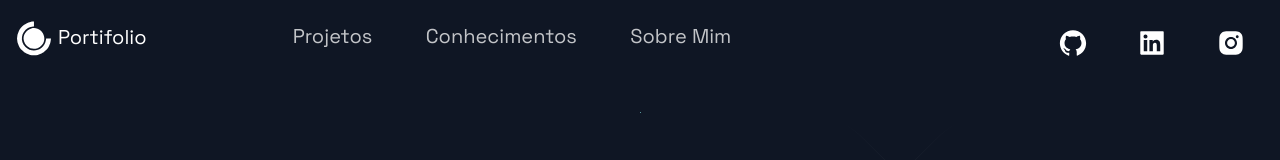
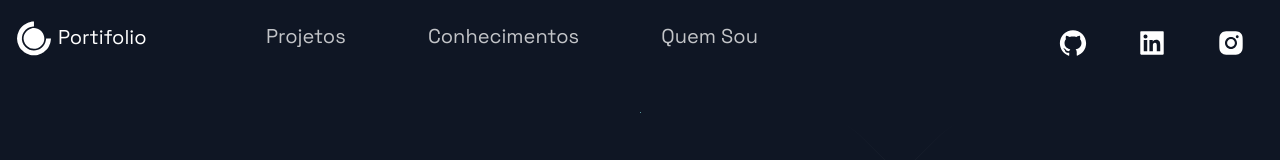
Before and after one commit to kbaths/portfolio_website, a Next.js app: page / in a window 1280 px wide. Shown: the top 160 px of the page. Built offline with nearby package versions, Linux system fonts and the light colour scheme.

Commit message:
header update

```diff
--- a/src/components/Header/Header.js
+++ b/src/components/Header/Header.js
@@ -28,18 +28,18 @@ const Header = () =>  (
       </li>
       <li>
         <Link href="#about">
-          <NavLink>Sobre Mim</NavLink>
+          <NavLink>Quem Sou</NavLink>
         </Link>
       </li>
     </Div2>
     <Div3>
-      <SocialIcons href='https://github.com'>
+      <SocialIcons href="https://github.com/kbaths"  target="_blank">
         <AiFillGithub size="3rem"/>
       </SocialIcons>
-      <SocialIcons href='https://linkedin.com'>
+      <SocialIcons href="https://www.linkedin.com/in/julio-anderson-6070201a0/" target="_blank">
         <AiFillLinkedin size="3rem"/>
       </SocialIcons>
-      <SocialIcons href='https://instagram.com'>
+      <SocialIcons href="https://www.instagram.com/_kbath/" target="_blank">
         <AiFillInstagram size="3rem"/>
       </SocialIcons>
     </Div3>
--- a/src/components/Header/HeaderStyles.js
+++ b/src/components/Header/HeaderStyles.js
@@ -33,10 +33,11 @@ export const Div1 = styled.div`
 `;
 export const Div2 = styled.div`
   grid-area: 1 / 2 / 2 / 4;
-  display: flex;
-  justify-content: space-around;
+  display: flexbox;
+  justify-content: space-between;
   @media ${(props) => props.theme.breakpoints.sm} {
     grid-area: 2 / 2 / 3 / 5;
+    justify-content: center;
   }
 `;
 export const Div3 = styled.div`
@@ -63,6 +64,7 @@ export const NavLink = styled.a`
   }
   @media ${(props) => props.theme.breakpoints.sm} {
     padding: 0.5rem;
+    font-size: 15px;
   }
 `;
 
```
